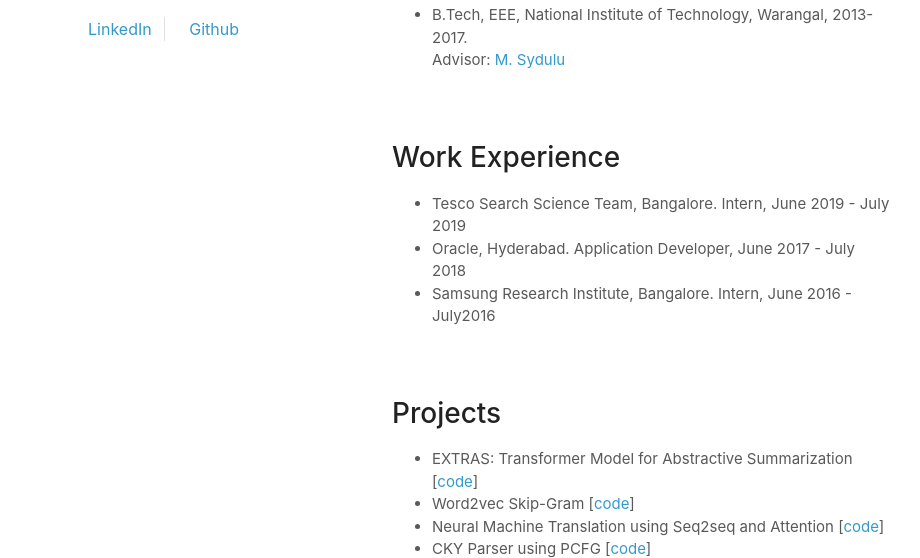
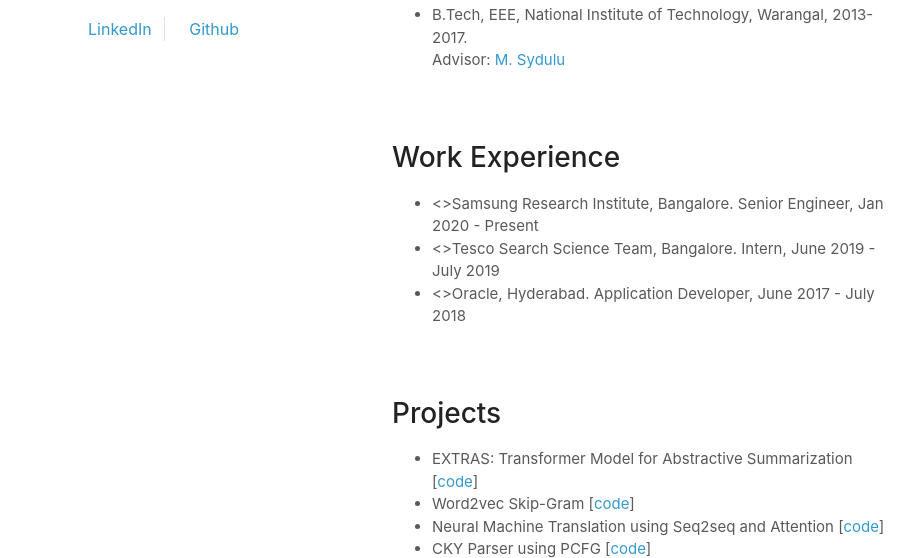
Before and after one commit to ani555/ani555.github.io, a plain HTML site: page index.html in a window 1280 px wide. Shown: the part 522-1080 px from the top of the page, without its empty margins (178-1098 px from the left). Drawn offline with Linux system fonts and the light colour scheme; a script that the page names is missing.

Commit message:
Update index.html

```diff
--- a/index.html
+++ b/index.html
@@ -53,9 +53,9 @@
       <section>
 	      <h1>Work Experience</h1>
 	      <ul type="disc">
-		      <li>Tesco Search Science Team, Bangalore. Intern, June 2019 - July 2019</li>
-		      <li>Oracle, Hyderabad. Application Developer, June 2017 - July 2018</li>
-		      <li>Samsung Research Institute, Bangalore. Intern, June 2016 - July2016</li>
+		      <li><>Samsung Research Institute, Bangalore. Senior Engineer, Jan 2020 - Present</li>
+		      <li><>Tesco Search Science Team, Bangalore. Intern, June 2019 - July 2019</li>
+		      <li><>Oracle, Hyderabad. Application Developer, June 2017 - July 2018</li>
 	      </ul>
       </section>
 
```
